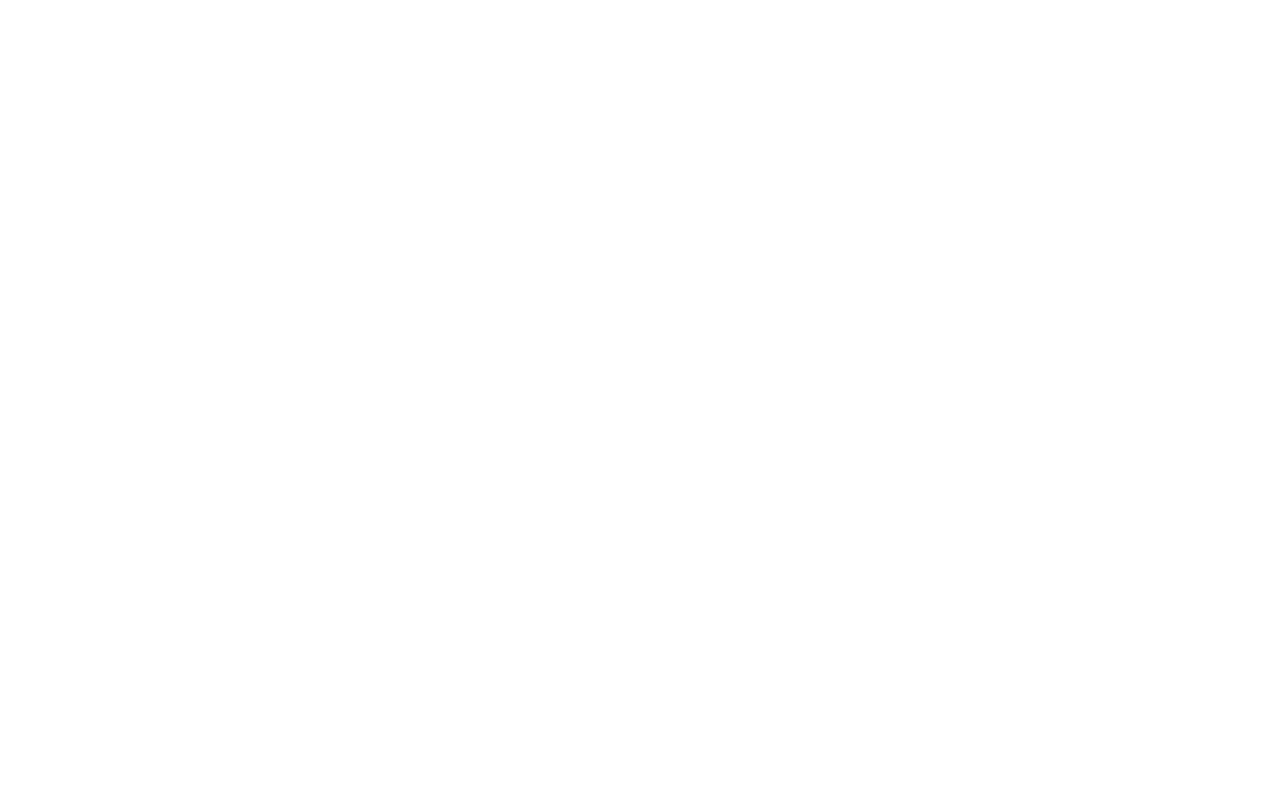
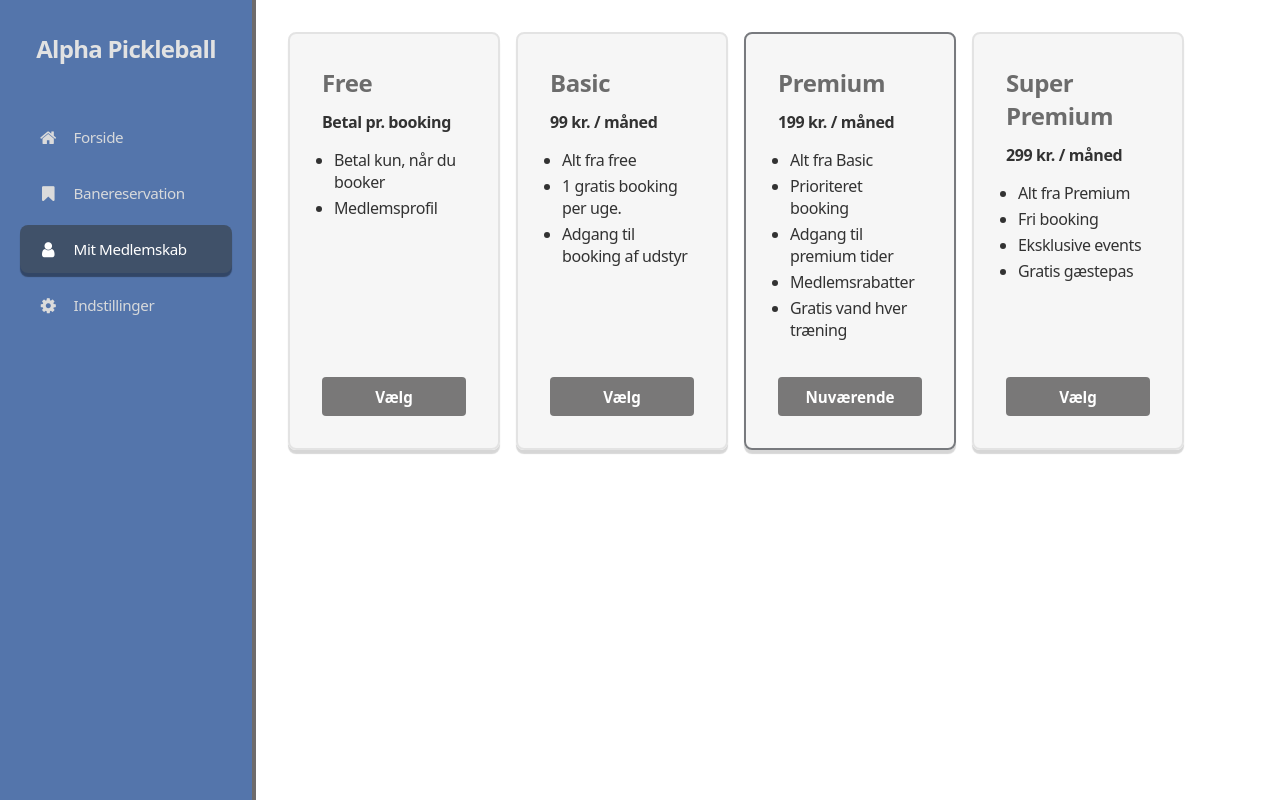
Before and after one commit to Guacamoleboy/alpha-solutions, a React (Vite) app in the folder frontend/: page /membership in a window 1280 px wide. Before the commit this address had no page. Built offline with nearby package versions, Linux system fonts and the light colour scheme.

Commit message:
Issue #30 & #31

```diff
--- /dev/null
+++ b/frontend/src/app/pages/MembershipPage.jsx
@@ -0,0 +1,15 @@
+// Pathing
+// _______
+// src/app/pages/MembershipPage.jsx
+
+import { Membership } from '@/features/member-page'
+
+const MembershipPage = () => (
+    <main className="membershipPage">
+
+        <Membership />
+
+    </main>
+)
+
+export default MembershipPage
--- a/frontend/src/app/routes/AppRoutes.jsx
+++ b/frontend/src/app/routes/AppRoutes.jsx
@@ -6,6 +6,7 @@
 
 import MemberPage from '@/app/pages/MemberPage'
 import LoginPage from '@/app/pages/LoginPage'
+import MembershipPage from '@/app/pages/MembershipPage'
 import RegisterPage from '@/app/pages/LoginPage'
 
 import AppLayout from '@/app/layouts/AppLayout'
@@ -23,6 +24,7 @@
         {/* Member Portal */}
         <Route element={<AppLayout />}>
             <Route path="/member" element={<MemberPage />} />
+            <Route path="/membership" element={<MembershipPage />} />
         </Route>
 
     </Routes>
--- a/frontend/src/features/member-page/index.jsx
+++ b/frontend/src/features/member-page/index.jsx
@@ -4,3 +4,4 @@
 
 export { default as MemberNavbar } from './navbar/Navbar'
 export { default as MemberHero } from './hero/Hero'
+export { default as Membership } from './membership/Membership'
--- /dev/null
+++ b/frontend/src/features/member-page/membership/Membership.jsx
@@ -0,0 +1,117 @@
+// Pathing
+// _______
+// src/features/member-page/membership/Membership.jsx
+
+import styles from './Membership.module.css'
+import { useNavigate } from 'react-router-dom'
+import Submit from '@/shared/components/submit/Submit'
+
+const Membership = () => {
+
+    const navigate = useNavigate()
+
+    const handleMembershipClick = () => {
+        navigate('/membership/update')
+    }
+
+    const currentMembershipId = 2
+
+    // Placeholders for now. Changes to API data or /data/ later
+    const membershipData = [
+        {
+            id: 0,
+            label: 'Free',
+            path: '/membership/update',
+            price: 0,
+            priceLabel: 'Betal pr. booking',
+            features: [
+                'Betal kun, når du booker',
+                'Medlemsprofil'
+            ]
+        },
+        {
+            id: 1,
+            label: 'Basic',
+            path: '/membership/update',
+            price: 99,
+            priceLabel: '99 kr. / måned',
+            features: [
+                'Alt fra free',
+                '1 gratis booking per uge.',
+                'Adgang til booking af udstyr',
+            ]
+        },
+        {
+            id: 2,
+            label: 'Premium',
+            path: '/membership/update',
+            price: 199,
+            priceLabel: '199 kr. / måned',
+            features: [
+                'Alt fra Basic',
+                'Prioriteret booking',
+                'Adgang til premium tider',
+                'Medlemsrabatter',
+                'Gratis vand hver træning'
+            ]
+        },
+        {
+            id: 3,
+            label: 'Super Premium',
+            path: '/member/membership',
+            price: 299,
+            priceLabel: '299 kr. / måned',
+            features: [
+                'Alt fra Premium',
+                'Fri booking',
+                'Eksklusive events',
+                'Gratis gæstepas'
+            ]
+        }
+    ]
+
+    return (
+        <div className={styles.membershipWrapper}>
+            {membershipData.map((membership) => {
+
+                const isCurrent = membership.id === currentMembershipId
+
+                return (
+                    <div
+                        key={membership.id}
+                        className={`${styles.membershipCard} ${isCurrent ? styles.current : ''}`}
+                    >
+
+                        {/* TITLE */}
+                        <h2>{membership.label}</h2>
+
+                        {/* PRICE */}
+                        <p>{membership.priceLabel}</p>
+
+                        {/* FEATURES */}
+                        <ul>
+                            {membership.features.map((feature) => (
+                                <li key={feature}>
+                                    {feature}
+                                </li>
+                            ))}
+                        </ul>
+
+                        {/* SALES */}
+                        <div className={styles.heroAction}>
+                            <Submit
+                                label={isCurrent ? 'Nuværende' : 'Vælg'}
+                                size="m"
+                                className={styles.heroSubmitBtn}
+                                onClick={isCurrent ? undefined : handleMembershipClick}
+                            />
+                        </div>
+
+                    </div>
+                )
+            })}
+        </div>
+    )
+}
+
+export default Membership
--- /dev/null
+++ b/frontend/src/features/member-page/membership/Membership.module.css
@@ -0,0 +1,55 @@
+.membershipWrapper {
+    width: var(--alpha-component-width-100);
+    display: grid;
+    grid-template-columns: repeat(4, 1fr);
+    gap: 1rem;
+    padding: 2rem;
+}
+
+.membershipCard {
+    opacity: 0.8;
+    padding: 2rem;
+    border: 2px solid #ddd;
+    border-radius: var(--alpha-component-border-radius);
+    background: rgba(232, 232, 232, 0.5);
+    box-shadow: 0 4px 1px rgba(0, 0, 0, 0.2);
+    display: flex;
+    flex-direction: column;
+    transition: all 0.2s;
+}
+
+.membershipCard:hover {
+    background: #4771b5;
+    color: #FFF !important;
+}
+
+.membershipCard h2 {
+    opacity: 0.7;
+    margin: 0 0 0.75rem;
+    font-size: 1.5rem;
+}
+
+.membershipCard p {
+    margin: 0 0 0.75rem;
+    font-size: 1rem;
+    font-weight: 600;
+    margin-bottom: 1rem;
+}
+
+.membershipCard ul {
+    margin: 0;
+    padding-left: 0.75rem;
+}
+
+.membershipCard li {
+    margin-bottom: 0.25rem;
+}
+
+.heroAction {
+    margin-top: auto;
+    padding-top: 2rem;
+}
+
+.current {
+    border-color: #575a5f;
+}
--- a/frontend/src/features/member-page/navbar/Navbar.jsx
+++ b/frontend/src/features/member-page/navbar/Navbar.jsx
@@ -2,17 +2,17 @@
 // _______
 // src/features/member-page/navbar/Navbar.jsx
 
-import { Link } from 'react-router-dom'
+import { NavLink } from 'react-router-dom'
 import styles from './Navbar.module.css'
 
 const Navbar = () => {
 
     // Placeholders for now. Changes as we go.
     const menuItems = [
-        { id: 1, label: 'Dashboard', icon: 'fa-briefcase', path: '/member' },
-        { id: 2, label: 'Banereservation', icon: 'fa-star', path: '/member/booking' },
-        { id: 3, label: 'Mit Medlemskab', icon: 'fa-plus', path: '/member/membership' },
-        { id: 4, label: 'Indstillinger', icon: 'fa-minus', path: '/member/settings' }
+        { id: 1, label: 'Forside', icon: 'fa-home', path: '/member' },
+        { id: 2, label: 'Banereservation', icon: 'fa-bookmark', path: '/member/booking' },
+        { id: 3, label: 'Mit Medlemskab', icon: 'fa-user', path: '/membership' },
+        { id: 4, label: 'Indstillinger', icon: 'fa-cog', path: '/member/settings' }
     ]
 
     return (
@@ -26,10 +26,20 @@
             {/* NAVIGATION */}
             <nav className={styles.navMenu}>
                 {menuItems.map((item) => (
-                    <Link key={item.id} to={item.path} className={styles.navLink}>
-                        <i className={`fa ${item.icon} ${styles.navIcon}`} aria-hidden="true"></i>
+                    <NavLink
+                        key={item.id}
+                        to={item.path}
+                        className={({ isActive }) =>
+                            `${styles.navLink} ${isActive ? styles.active : ''}`
+                        }
+                        end={item.path === '/member'}
+                    >
+                        <i
+                            className={`fa ${item.icon} ${styles.navIcon}`}
+                            aria-hidden="true"
+                        />
                         {item.label}
-                    </Link>
+                    </NavLink>
                 ))}
             </nav>
 
--- a/frontend/src/features/member-page/navbar/Navbar.module.css
+++ b/frontend/src/features/member-page/navbar/Navbar.module.css
@@ -5,7 +5,7 @@
     padding: 2rem 1.25rem;
     display: flex;
     flex-direction: column;
-    color: #ffffff;
+    color: #FFF;
     flex-shrink: 0;
     border-right: 4px solid #6e6b6b;
 }
@@ -48,7 +48,7 @@
     display: flex;
     gap: 0.85rem;
     padding: 0.75rem 1rem;
-    color: #94a3b8;
+    color: #d7d9db;
     text-decoration: none;
     font-weight: 500;
     font-size: 0.95rem;
@@ -59,7 +59,7 @@
 .navLink:hover {
     box-shadow: 0 4px 1px rgba(0,0,0,0.4);
     background-color: #405169;
-    color: #ffffff;
+    color: #FFF;
 }
 
 .navIcon {
@@ -74,3 +74,13 @@
     line-height: 1;
     transform: translateY(2px);
 }
+
+.navLink.active {
+    background-color: #405169;
+    color: #FFF;
+    box-shadow: 0 4px 1px rgba(0,0,0,0.4);
+}
+
+.navLink.active .navIcon {
+    color: #FFF;
+}
```
